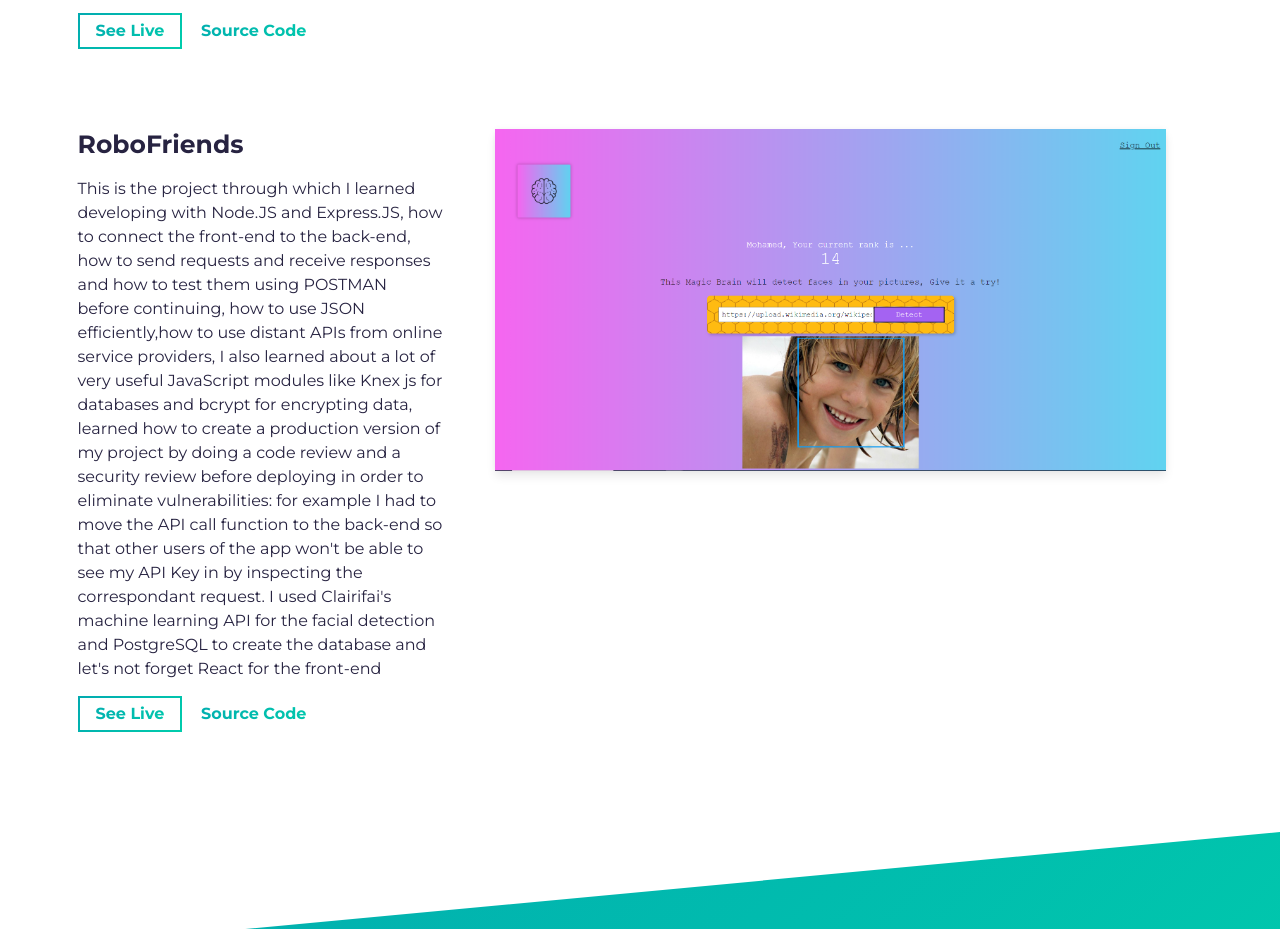
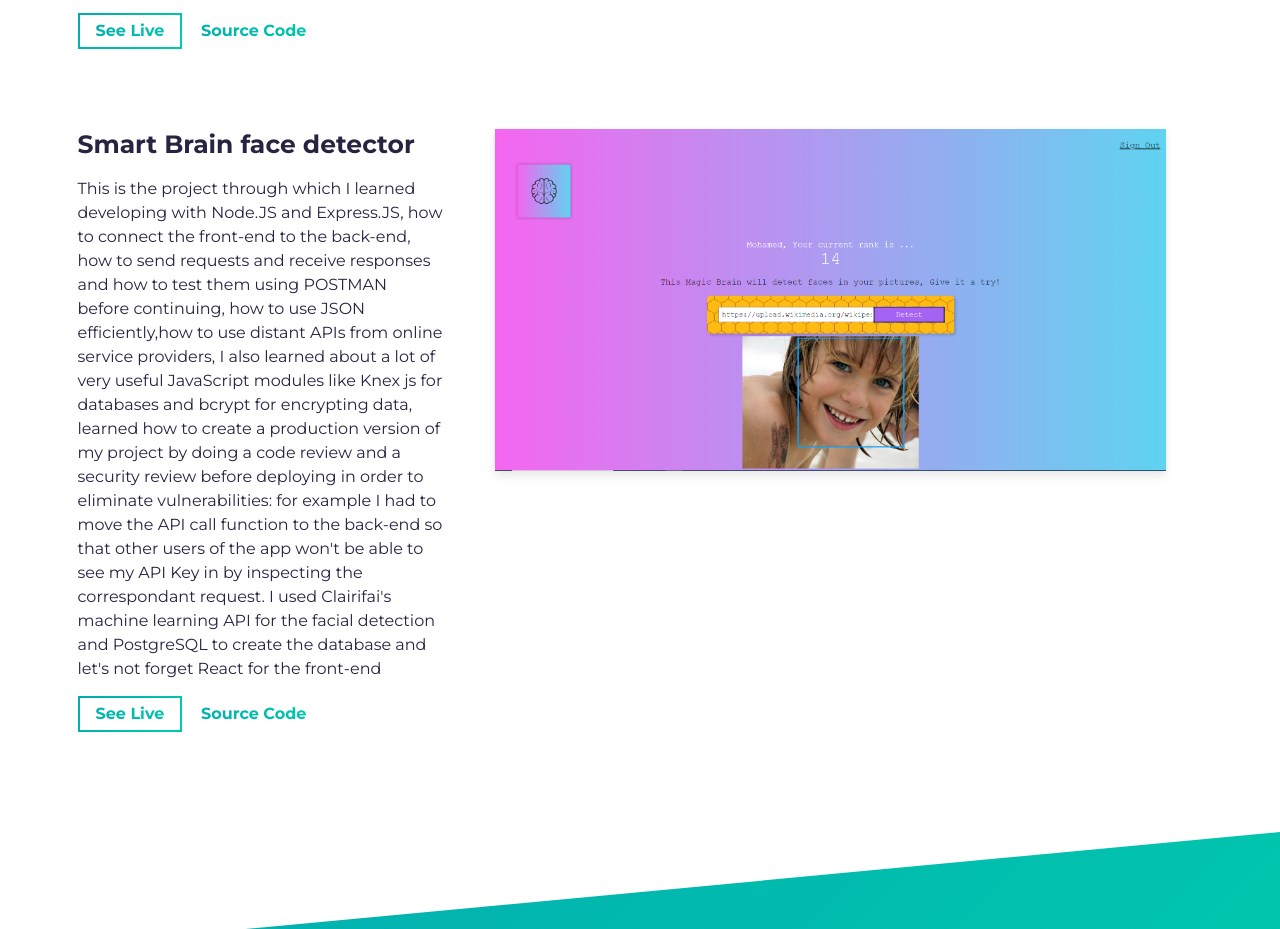
Before and after one commit to MohamedMbaarek/Mohamed-Mbarek-Portfolio, a website built with Parcel: page src/index.html in a window 1280 px wide. Shown: the part 2040-2969 px from the top of the page. Built offline with nearby package versions, Linux system fonts and the light colour scheme.

Commit message:
correcting project name

```diff
--- a/src/index.html
+++ b/src/index.html
@@ -153,7 +153,7 @@
           <div class="row">
             <div class="col-lg-4 col-sm-12">
               <div class="project-wrapper__text load-hidden">
-                <h3 class="project-wrapper__text-title">RoboFriends</h3>
+                <h3 class="project-wrapper__text-title">Smart Brain face detector</h3>
                 <div>
                   <p class="mb-4">
                     This is the project through which I learned developing with Node.JS and Express.JS, how to connect the front-end
```
